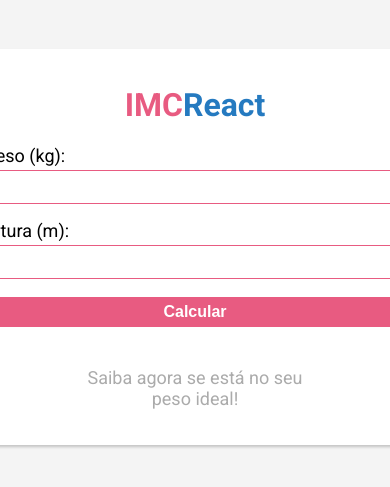
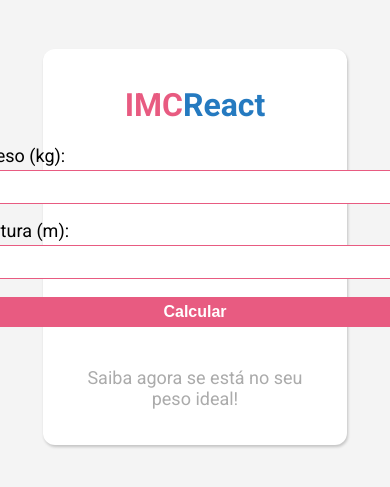
Before and after one commit to Lxcier/IMCReact, a React (Vite) app: page / in a window 390 px wide. Shown: the part 183-670 px from the top of the page. Built offline with nearby package versions, Linux system fonts and the light colour scheme.

Commit message:
finalizando projeto

```diff
--- a/src/components/ImcCalculator/imcCalculator.css
+++ b/src/components/ImcCalculator/imcCalculator.css
@@ -108,3 +108,9 @@ input {
         width: 90%;
     }
 }
+
+@media screen and (max-width: 640px) {
+    .container {
+        width: 60%;
+    }
+}
```
